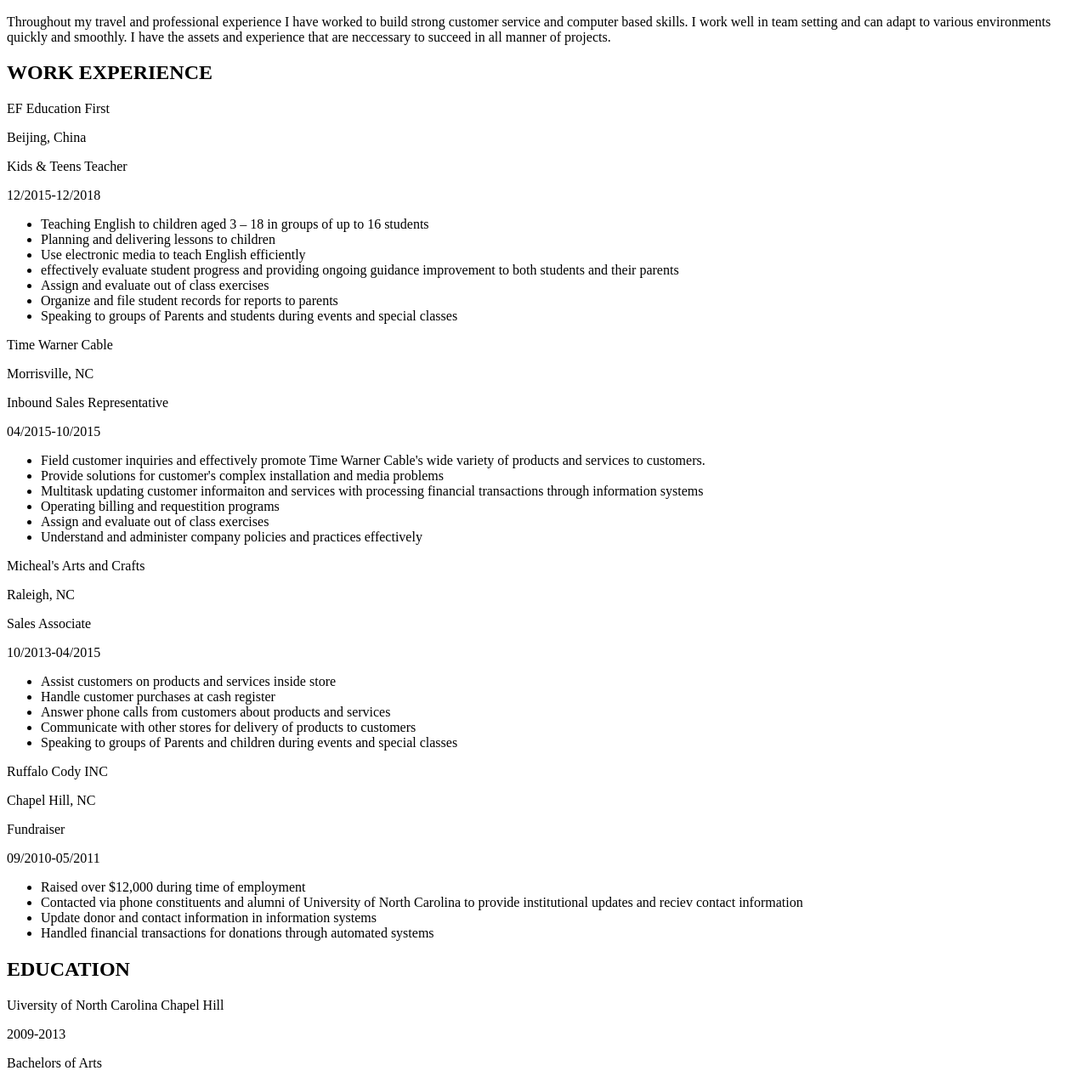
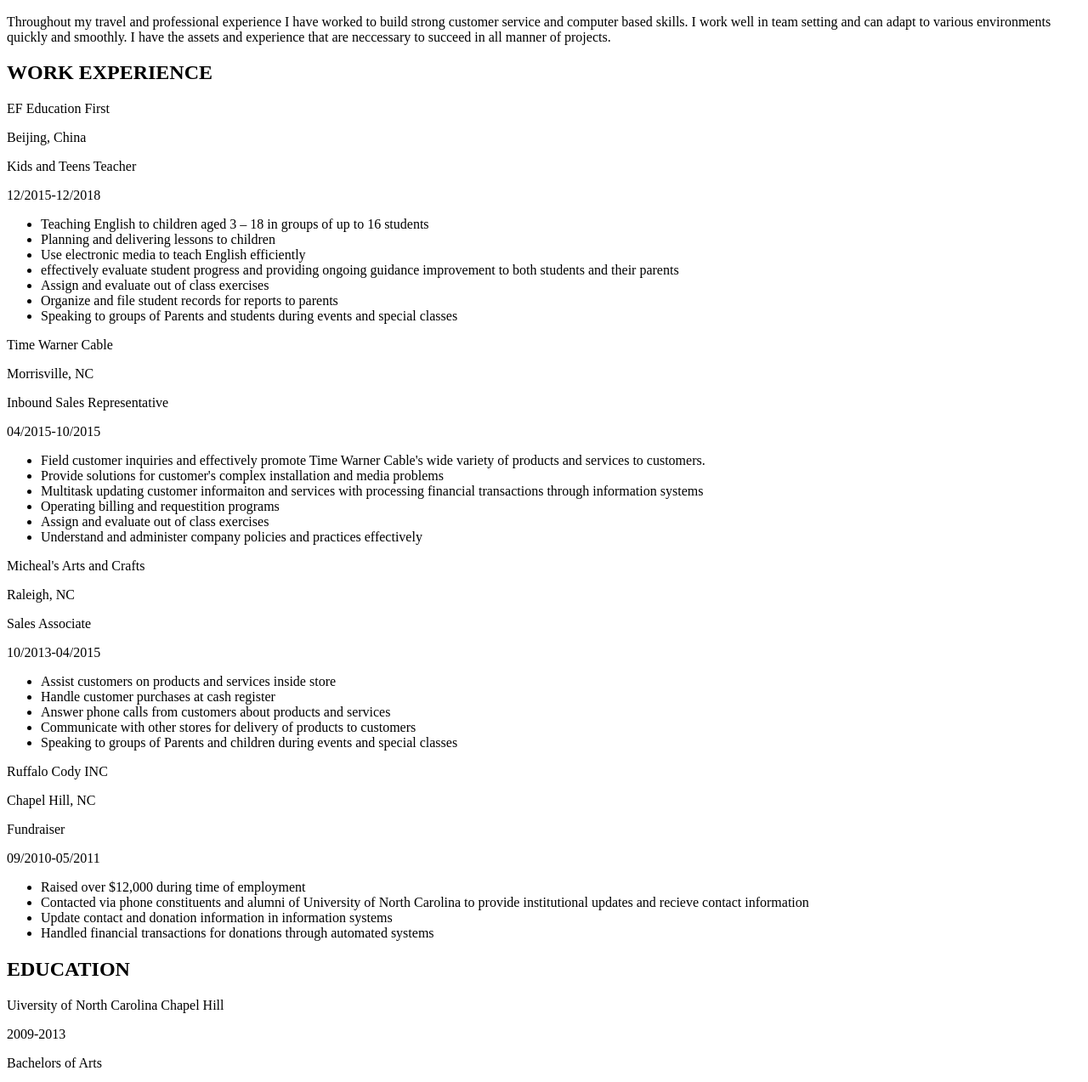
Before and after one commit to desireePferrell/Personal-website, a plain HTML site: page resume.html in a window 1280 px wide. Shown: the part 327-1600 px from the top of the page at 85% size. Drawn offline with Linux system fonts and the light colour scheme.

Commit message:
small corrections in writing

```diff
--- a/resume.html
+++ b/resume.html
@@ -30,7 +30,7 @@
         <h1>WORK EXPERIENCE</h1>
         <p class="company">EF Education First</p>
         <p class="location">Beijing, China</p>
-        <p class="job position">Kids & Teens Teacher</p>
+        <p class="job position">Kids and Teens Teacher</p>
         <p class="date">12/2015-12/2018</p>
             <ul>
                 <li>Teaching English to children aged 3 – 18 in groups of up to 16 students</li>
@@ -70,8 +70,8 @@
          <p class="date">09/2010-05/2011</p>
                <ul>
                    <li>Raised over $12,000 during time of employment</li>
-                   <li>Contacted via phone constituents and alumni of University of North Carolina to provide institutional updates and reciev contact information</li>
-                   <li>Update donor and contact information in information systems</li>
+                   <li>Contacted via phone constituents and alumni of University of North Carolina to provide institutional updates and recieve contact information</li>
+                   <li>Update contact and donation information in information systems</li>
                    <li>Handled financial transactions for donations through automated systems
 
                </ul>
```
